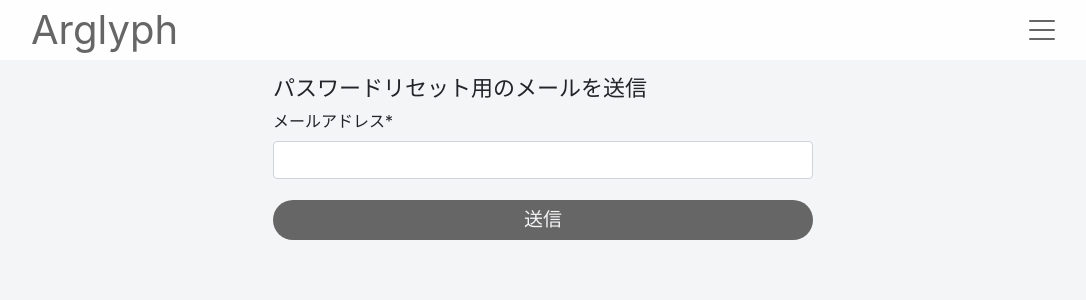
After one commit to dysksh/arglyph, a Django app: page /password_reset/ in a window 1280 px wide. The commit adds this page. Shown: the top 300 px of the page, without its empty margins (97-1183 px from the left). Run offline with Django 3.2, Linux system fonts and the light colour scheme; parts of the project's set-up code (start-up, migrations or seed data) failed here and were passed over; some libraries are stand-ins or nearby versions.

Commit message:
[update]refs #9 パスワードリセット機能追加

```diff
--- a/account/urls.py
+++ b/account/urls.py
@@ -10,4 +10,8 @@ urlpatterns = [
     path('signup/complete/<token>/', views.SignupComplete.as_view(), name='signup-complete'),
     path('login/', auth_views.LoginView.as_view(redirect_authenticated_user=True, template_name='account/login.html'), name='login'),
     path('logout/', auth_views.LogoutView.as_view(template_name='account/logout.html'), name="logout"),
+    path('password_reset/', views.PasswordReset.as_view(), name='password-reset'),
+    path('password_reset/done/', views.PasswordResetDone.as_view(), name='password-reset-done'),
+    path('password_reset/confirm/<uidb64>/<token>/', views.PasswordResetConfirm.as_view(), name='password-reset-confirm'),
+    path('password_reset/complete/', views.PasswordResetComplete.as_view(), name='password-reset-complete'),
 ]
--- a/account/views.py
+++ b/account/views.py
@@ -1,5 +1,7 @@
 from django.shortcuts import redirect
 from django.contrib.auth.forms import UserCreationForm
+from django.contrib.auth.views import PasswordResetView, PasswordResetDoneView, PasswordResetConfirmView, PasswordResetCompleteView
+from django.urls import reverse_lazy
 from django.conf import settings
 from django.contrib.auth import get_user_model, login
 from django.contrib.auth.mixins import LoginRequiredMixin
@@ -21,23 +23,6 @@ class CustomUserCreationForm(UserCreationForm):
         email = self.cleaned_data['email']
         User.objects.filter(email=email, is_active=False).delete()
         return email
-
-
-# def signup(request):
-#     if request.user.is_authenticated:
-#         return redirect('argument-home')
-#     else:
-#         if request.method == 'POST':
-#             form = CustomUserCreationForm(request.POST)
-#             if form.is_valid():
-#                 form.save()
-#                 return redirect('login')
-#         else:
-#             form = CustomUserCreationForm()
-#         return render(request, 'account/signup.html', {'form': form})
-
-
-
 
 class Signup(generic.CreateView):
     """ユーザー仮登録"""
@@ -111,3 +96,22 @@ class SignupComplete(generic.TemplateView):
                     return super().get(request, **kwargs)
 
         return HttpResponseBadRequest()
+
+class PasswordReset(PasswordResetView):
+    subject_template_name = 'mail_templates/password_reset/subject.txt'
+    email_template_name = 'mail_templates/password_reset/message.txt'
+    template_name = 'account/password_reset_form.html'
+    success_url = reverse_lazy('account:password-reset-done')
+
+
+class PasswordResetDone(PasswordResetDoneView):
+    template_name = 'account/password_reset_done.html'
+
+
+class PasswordResetConfirm(PasswordResetConfirmView):
+    success_url = reverse_lazy('account:password-reset-complete')
+    template_name = 'account/password_reset_confirm.html'
+
+
+class PasswordResetComplete(PasswordResetCompleteView):
+    template_name = 'account/password_reset_complete.html'
--- a/assets/css/main.css
+++ b/assets/css/main.css
@@ -287,6 +287,10 @@ input:-webkit-autofill {
 .login-form button:hover {
   background-color: #999;
 }
+.login-link {
+  text-align: center;
+  margin: 14px auto;
+}
 /* signup */
 .signup-form {
   max-width: 540px;
@@ -322,6 +326,49 @@ input:-webkit-autofill {
   margin: 40px auto;
 }
 .signup-complete .btn {
+  width: 300px;
+  height: 50px;
+  margin: 0 auto;
+  font-size: 19px;
+  color: #f4f5f7;
+  background-color: #666;
+  border-radius: 100px;
+}
+/* password-reset */
+.password-reset-form {
+  max-width: 540px;
+  padding: 15px 0;
+  margin: 0 auto;
+}
+.password-reset-form button {
+  width: 100%;
+  height: 40px;
+  font-size: 19px;
+  color: #f4f5f7;
+  background-color: #666;
+  border-radius: 100px;
+  margin-top: 5px;
+}
+.password-reset-form button:hover {
+  background-color: #999;
+}
+.password-reset-done {
+  margin: 60px auto;
+  display: flex;
+  justify-content: center;
+}
+.password-reset-complete {
+  margin: 60px auto;
+  display: flex;
+  justify-content: center;
+  align-items: center;
+  width: 320px;
+  flex-wrap: wrap;
+}
+.password-reset-complete h2 {
+  margin: 40px auto;
+}
+.password-reset-complete .btn {
   width: 300px;
   height: 50px;
   margin: 0 auto;
--- a/config/settings.py
+++ b/config/settings.py
@@ -144,7 +144,7 @@ USE_TZ = True
 
 CRISPY_TEMPLATE_PACK = 'bootstrap4'
 LOGIN_REDIRECT_URL = 'argument-home'
-LOGIN_URL = 'login'
+LOGIN_URL = 'account:login'
 LOGOUT_REDIRECT_URL = 'account:login'
 AUTH_USER_MODEL = 'account.User'
 SECURE_PROXY_SSL_HEADER = ('HTTP_X_FORWARDED_PROTO', 'https')
--- a/templates/account/login.html
+++ b/templates/account/login.html
@@ -18,6 +18,9 @@
                     <button type="submit">ログイン</button>
                 </form>
             </div>
+            <div class="login-link">
+                <a href="{% url 'account:password-reset' %}">パスワードを忘れた方</a>・<a href="{% url 'account:signup' %}">アカウント作成</a>
+            </div>
         </div>
     </section>
 
--- /dev/null
+++ b/templates/account/password_reset_form.html
@@ -0,0 +1,16 @@
+{% extends "account/base.html" %}
+{% load crispy_forms_tags%}
+{% block body %}
+<section id="password-reset-reg">
+    <div class="password-reset-form">
+        <h3>パスワードリセット用のメールを送信</h3>
+        <div>
+            <form method='POST' role="form" action="">
+                {% csrf_token %}
+                {{ form|crispy }}
+                <button type="submit">送信</button>
+            </form>
+        </div>
+    </div>
+</section>
+{% endblock %}
--- /dev/null
+++ b/templates/mail_templates/password_reset/subject.txt
@@ -0,0 +1 @@
+Arglyph - パスワード再設定
```
Also changed, not shown: templates/account/password_reset_complete.html (added, +7 -0 lines), templates/account/password_reset_confirm.html (added, +16 -0 lines), templates/account/password_reset_done.html (added, +7 -0 lines), templates/mail_templates/password_reset/message.txt (added, +8 -0 lines).
